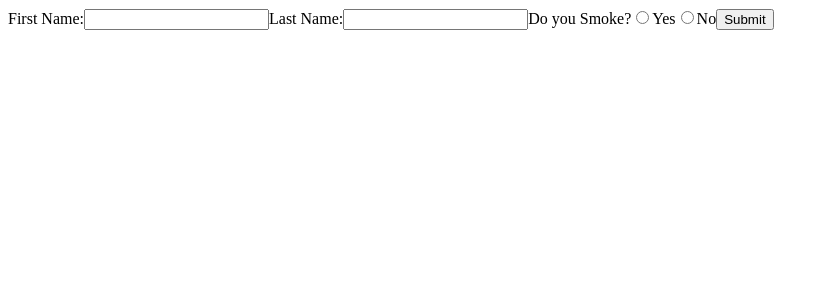
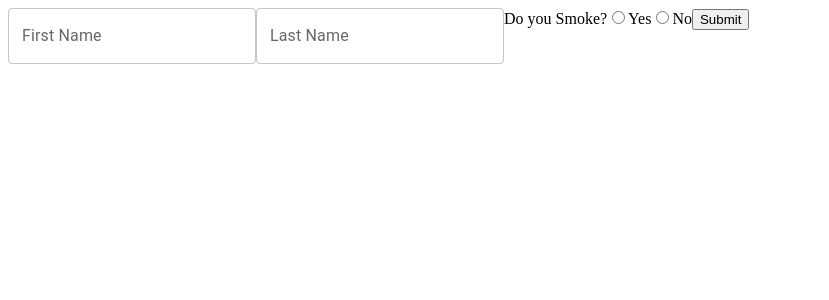
Before and after one commit to kevinyou/rhf-test, a React (Vite) app: page / in a window 1280 px wide. Shown: the top 300 px of the page, without its empty margins (0-829 px from the left). Built offline with nearby package versions, Linux system fonts and the light colour scheme.

Commit message:
Replace input type text with MUI TextFIeld

```diff
--- a/src/App.tsx
+++ b/src/App.tsx
@@ -1,3 +1,4 @@
+import { TextField } from '@mui/material';
 import { SubmitHandler, useForm } from 'react-hook-form'
 // import './App.css'
 
@@ -20,16 +21,8 @@ function App() {
     <>
       <div>
         <form onSubmit={handleSubmit(onSubmit)}>
-          <label>
-            First Name:
-          </label>
-          <input {...register('firstName')} />
-
-          <label>
-            Last Name:
-          </label>
-          <input {...register('lastName', { required: true })} />
-          {errors.lastName && <span>This field is required</span>}
+          <TextField label='First Name' {...register('firstName')}/>
+          <TextField label='Last Name' {...register('lastName', { required: true })} helperText={errors.lastName && 'This field is required'} />
 
           <span>Do you Smoke?</span>
           <label>
```
